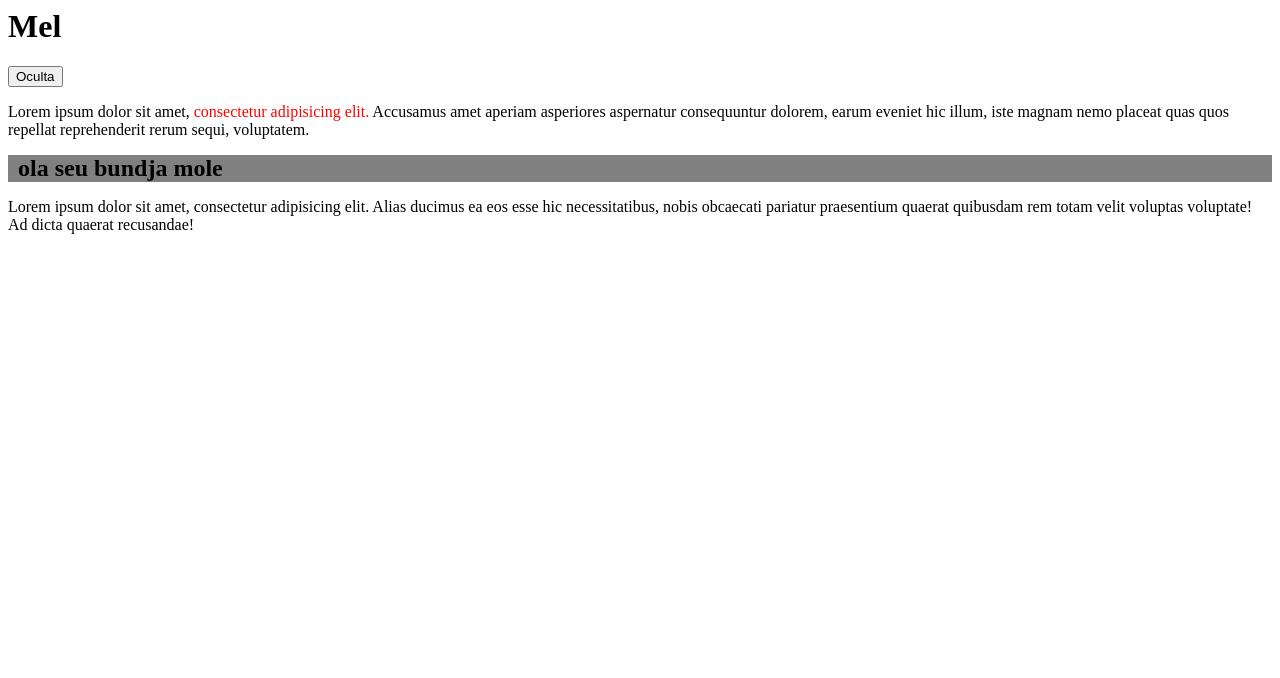
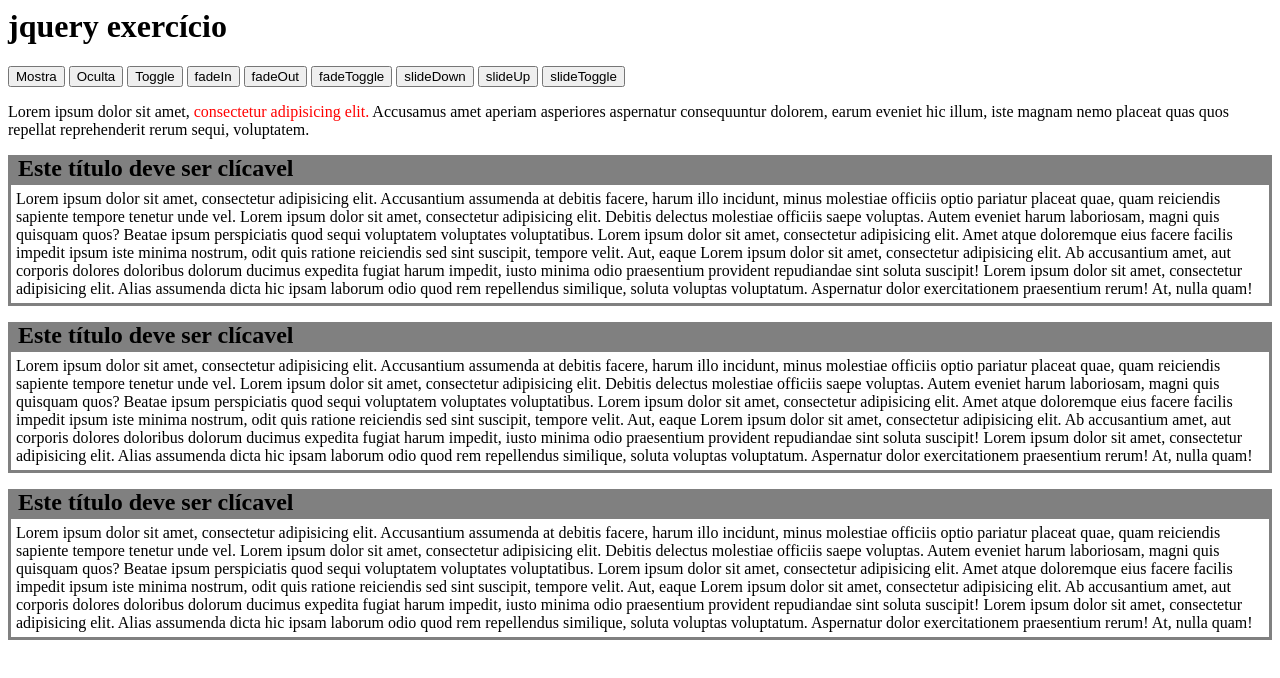
Before and after one commit to HenriqueHartmann/JQUERY-exes, a plain HTML site: page index.html in a window 1280 px wide. Both pictures are taken after a click on the button "Mostra". Drawn offline with nearby package versions, Linux system fonts and the light colour scheme.

Commit message:
Add files via upload

```diff
--- a/index.html
+++ b/index.html
@@ -1,5 +1,5 @@
 <html>
-
+<meta charset="utf-8">
 <style>
     #div h2{
         background-color: gray;
@@ -21,16 +21,45 @@
 <script src="http://ajax.googleapis.com/ajax/libs/jquery/1.10.2/jquery.min.js"></script>
 <script>
     $(document).ready(function(){
+
+        $("div h2").click(function () {
+           $(this). parent().find("p").toggle("slow");
+        });
+
         $("#mostra").click(function () {
-           $("#div p").slideToggle("slow");
-           $("#mostra").hide();
-           $("#oculta").show();
+           $("#div").show("slow");
         });
 
         $("#oculta").click(function () {
-           $("#div p").slideToggle("slow");
-           $("#oculta").hide();
-           $("#mostra").show();
+           $("#div").hide("slow");
+        });
+
+        $("#toggle").click(function () {
+           $("#div").toggle("slow");
+        });
+
+        $("#fadeIn").click(function () {
+           $("#div").fadeIn("slow");
+        });
+
+        $("#fadeOut").click(function () {
+           $("#div").fadeOut("slow");
+        });
+
+        $("#fadeToggle").click(function () {
+           $("#div").fadeToggle("slow");
+        });
+
+        $("#slideDown").click(function () {
+           $("#div").slideDown("slow");
+        });
+
+        $("#slideUp").click(function () {
+           $("#div").slideUp("slow");
+        });
+
+        $("#slideToggle").click(function () {
+           $("#div").slideToggle("slow");
         });
 
         $(".texto-destque").hover(function(){
@@ -39,15 +68,24 @@
     });
 </script>
     <body>
-        <h1>Mel</h1>
+        <h1>jquery exercício</h1>
         <div>
             <button id="mostra">Mostra</button>
             <button id="oculta">Oculta</button>
+            <button id="toggle">Toggle</button>
+            <button id="fadeIn">fadeIn</button>
+            <button id="fadeOut">fadeOut</button>
+            <button id="fadeToggle">fadeToggle</button>
+            <button id="slideDown">slideDown</button>
+            <button id="slideUp">slideUp</button>
+            <button id="slideToggle">slideToggle</button>
+
+
         </div>
         <p>Lorem ipsum dolor sit amet, <span class="texto-destaque">consectetur adipisicing elit.</span> Accusamus amet aperiam asperiores aspernatur consequuntur dolorem, earum eveniet hic illum, iste magnam nemo placeat quas quos repellat reprehenderit rerum sequi, voluptatem.</p>
         <div id="div">
 
-            <h2>ola seu bundja mole</h2>
+            <h2>Este título deve ser clícavel</h2>
 
             <p>Lorem ipsum dolor sit amet, consectetur adipisicing elit. Accusantium assumenda at debitis facere, harum illo incidunt, minus molestiae officiis optio pariatur placeat quae, quam reiciendis sapiente tempore tenetur unde vel.
             Lorem ipsum dolor sit amet, consectetur adipisicing elit. Debitis delectus molestiae officiis saepe voluptas. Autem eveniet harum laboriosam, magni quis quisquam quos? Beatae ipsum perspiciatis quod sequi voluptatem voluptates voluptatibus.
@@ -56,6 +94,31 @@
             Lorem ipsum dolor sit amet, consectetur adipisicing elit. Alias assumenda dicta hic ipsam laborum odio quod rem repellendus similique, soluta voluptas voluptatum. Aspernatur dolor exercitationem praesentium rerum! At, nulla quam!
             </p>
         </div>
-        <p>Lorem ipsum dolor sit amet, consectetur adipisicing elit. Alias ducimus ea eos esse hic necessitatibus, nobis obcaecati pariatur praesentium quaerat quibusdam rem totam velit voluptas voluptate! Ad dicta quaerat recusandae!</p>
+
+        <div id="div">
+
+            <h2>Este título deve ser clícavel</h2>
+
+            <p>Lorem ipsum dolor sit amet, consectetur adipisicing elit. Accusantium assumenda at debitis facere, harum illo incidunt, minus molestiae officiis optio pariatur placeat quae, quam reiciendis sapiente tempore tenetur unde vel.
+                Lorem ipsum dolor sit amet, consectetur adipisicing elit. Debitis delectus molestiae officiis saepe voluptas. Autem eveniet harum laboriosam, magni quis quisquam quos? Beatae ipsum perspiciatis quod sequi voluptatem voluptates voluptatibus.
+                Lorem ipsum dolor sit amet, consectetur adipisicing elit. Amet atque doloremque eius facere facilis impedit ipsum iste minima nostrum, odit quis ratione reiciendis sed sint suscipit, tempore velit. Aut, eaque
+                Lorem ipsum dolor sit amet, consectetur adipisicing elit. Ab accusantium amet, aut corporis dolores doloribus dolorum ducimus expedita fugiat harum impedit, iusto minima odio praesentium provident repudiandae sint soluta suscipit!
+                Lorem ipsum dolor sit amet, consectetur adipisicing elit. Alias assumenda dicta hic ipsam laborum odio quod rem repellendus similique, soluta voluptas voluptatum. Aspernatur dolor exercitationem praesentium rerum! At, nulla quam!
+            </p>
+        </div>
+
+
+        <div id="div">
+
+            <h2>Este título deve ser clícavel</h2>
+
+            <p>Lorem ipsum dolor sit amet, consectetur adipisicing elit. Accusantium assumenda at debitis facere, harum illo incidunt, minus molestiae officiis optio pariatur placeat quae, quam reiciendis sapiente tempore tenetur unde vel.
+                Lorem ipsum dolor sit amet, consectetur adipisicing elit. Debitis delectus molestiae officiis saepe voluptas. Autem eveniet harum laboriosam, magni quis quisquam quos? Beatae ipsum perspiciatis quod sequi voluptatem voluptates voluptatibus.
+                Lorem ipsum dolor sit amet, consectetur adipisicing elit. Amet atque doloremque eius facere facilis impedit ipsum iste minima nostrum, odit quis ratione reiciendis sed sint suscipit, tempore velit. Aut, eaque
+                Lorem ipsum dolor sit amet, consectetur adipisicing elit. Ab accusantium amet, aut corporis dolores doloribus dolorum ducimus expedita fugiat harum impedit, iusto minima odio praesentium provident repudiandae sint soluta suscipit!
+                Lorem ipsum dolor sit amet, consectetur adipisicing elit. Alias assumenda dicta hic ipsam laborum odio quod rem repellendus similique, soluta voluptas voluptatum. Aspernatur dolor exercitationem praesentium rerum! At, nulla quam!
+            </p>
+        </div>
+
     </body>
 </html>
```
